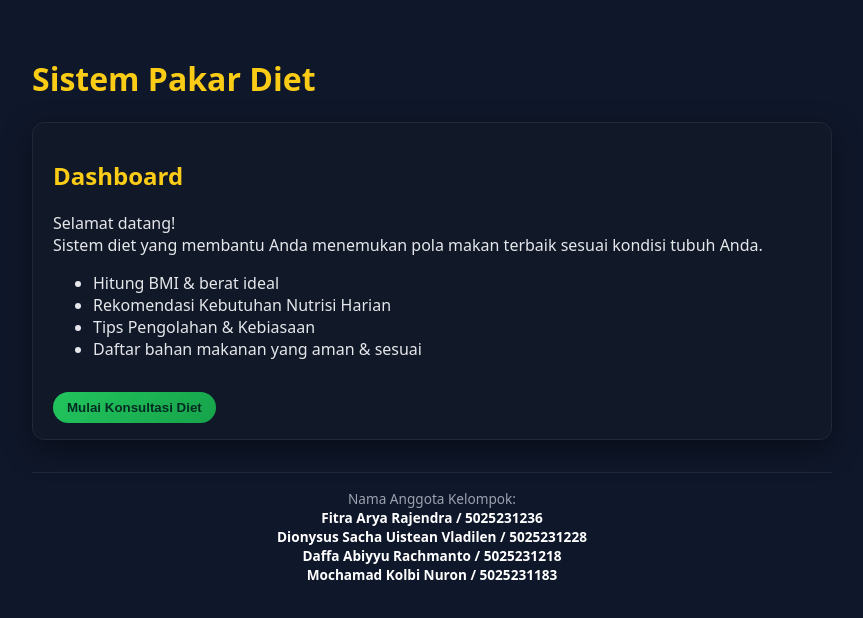
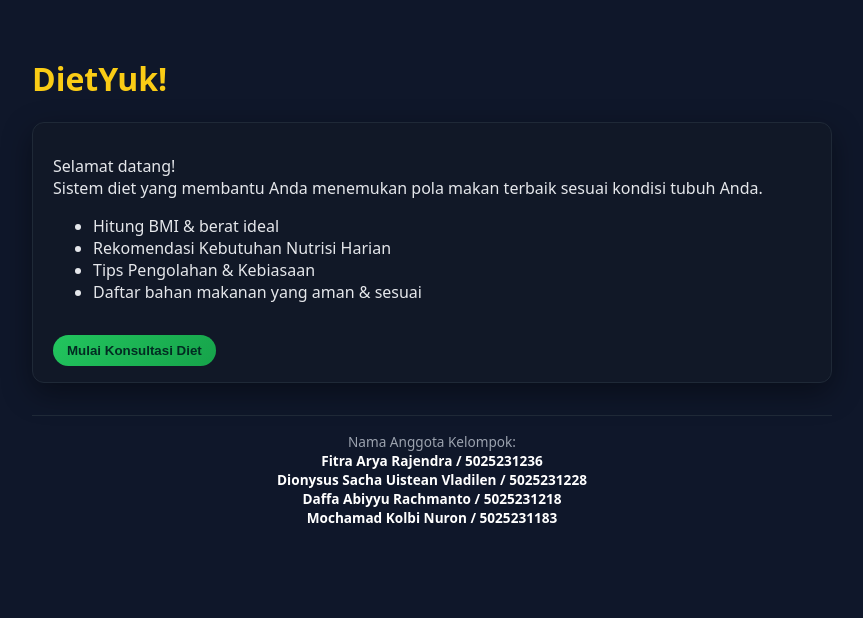
Before and after one commit to daabyr/FP_RSBP, a plain HTML site: page frontend/index.html in a window 1280 px wide. Shown: the whole page, without its empty margins (208-1071 px from the left). Drawn offline with Linux system fonts and the light colour scheme.

Commit message:
add title

```diff
--- a/frontend/index.html
+++ b/frontend/index.html
@@ -2,7 +2,7 @@
 <html lang="id">
 <head>
   <meta charset="UTF-8" />
-  <title>Sistem Pakar Diet</title>
+  <title>DietYuk!</title>
   <style>
     body {
       font-family: system-ui, sans-serif;
@@ -146,11 +146,10 @@
   </style>
 </head>
 <body>
-  <h1>Sistem Pakar Diet</h1>
+  <h1>DietYuk!</h1>
 
   <!-- DASHBOARD UTAMA -->
   <div id="dashboard-card" class="card">
-    <h2>Dashboard</h2>
     <p>
       Selamat datang! <br />
       Sistem diet yang membantu Anda menemukan pola makan terbaik sesuai kondisi tubuh Anda.
```
